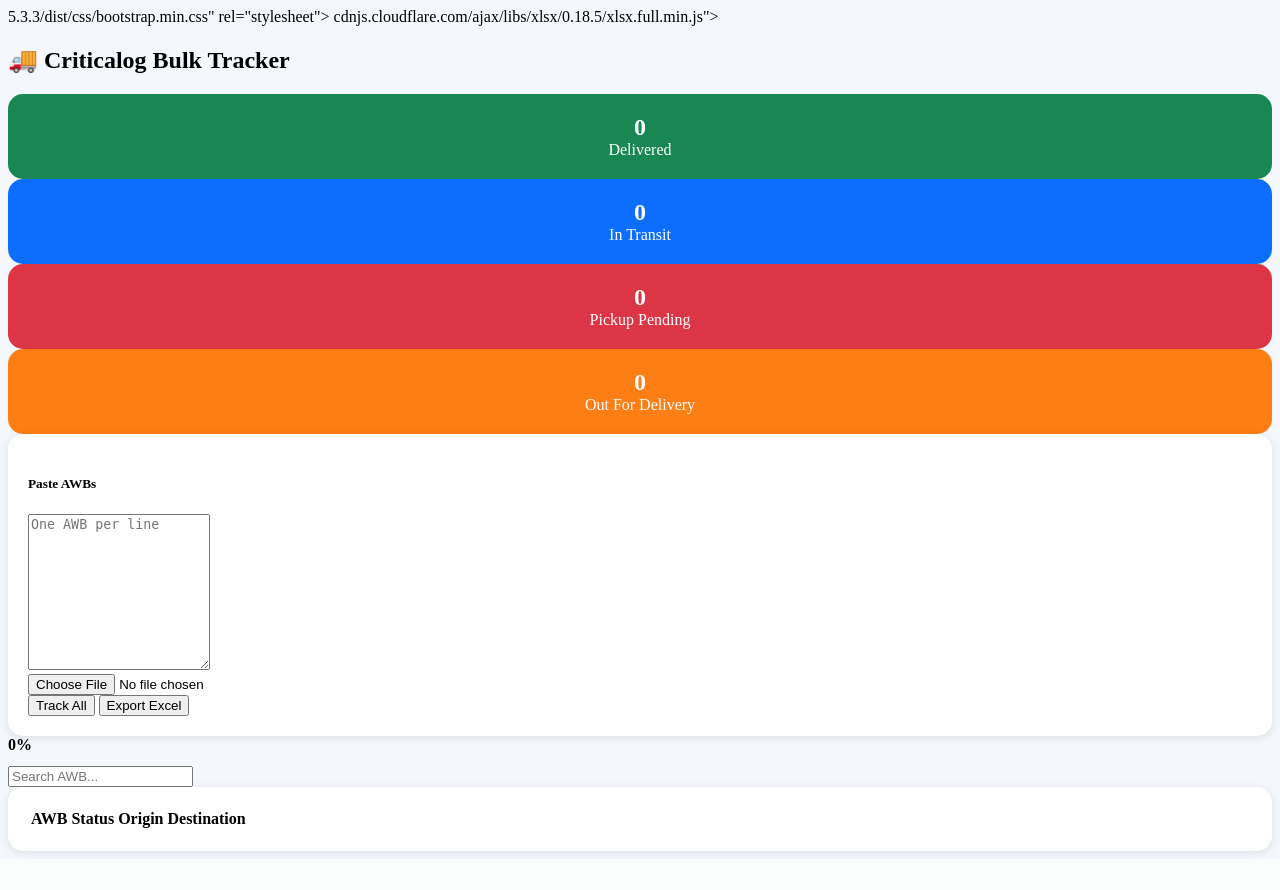
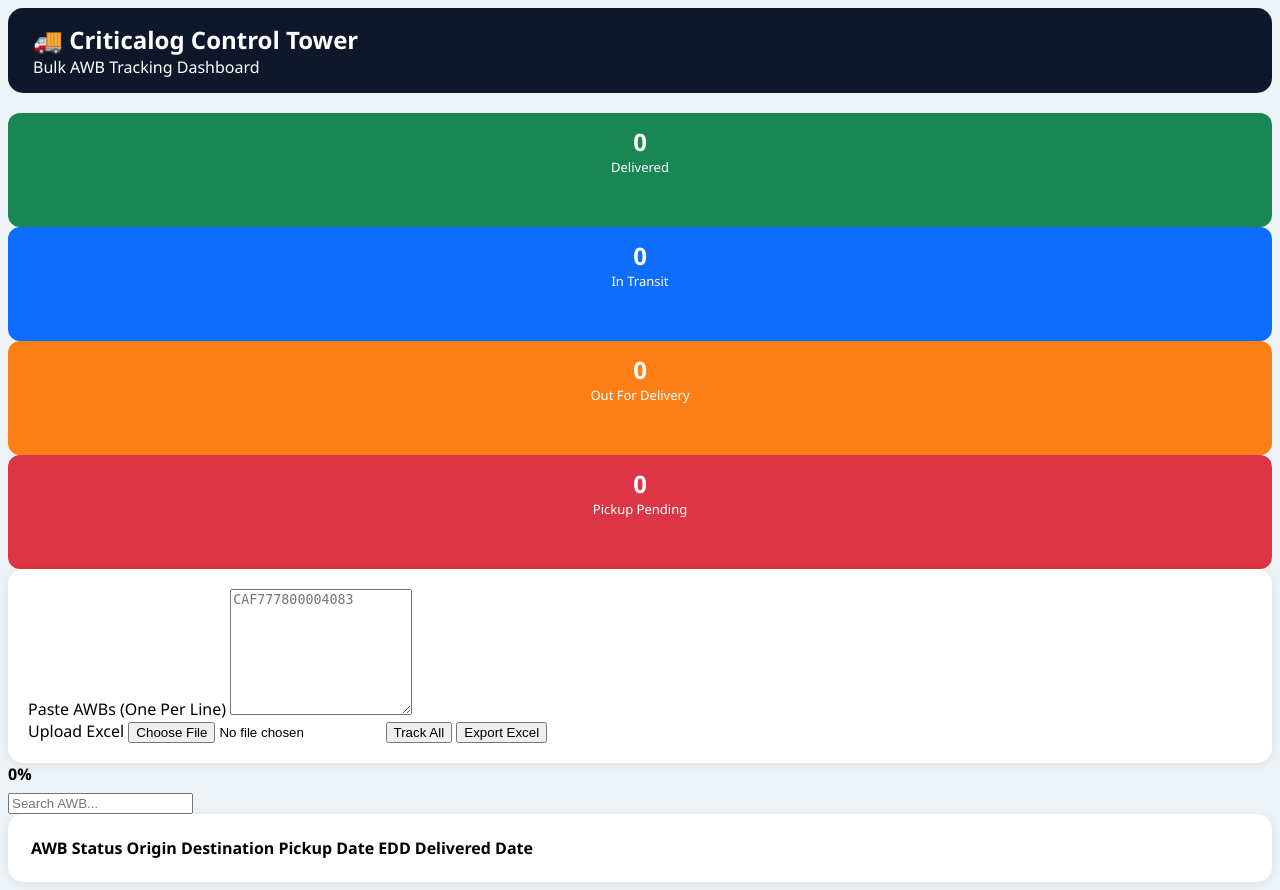
Before and after one commit to saurabbhsinha2/criticalog-bulk-tracker, a Flask app: page / in a window 1280 px wide. Before the commit the page ends 856 px from the top, so only its background shows below. Run offline with Flask 3, Linux system fonts and the light colour scheme; lists and menus that the app fills with data are empty.

Commit message:
Update index.html

```diff
--- a/templates/index.html
+++ b/templates/index.html
@@ -2,67 +2,82 @@
 <html lang="en">
 
 <head>
-
 <meta charset="UTF-8">
 <meta name="viewport" content="width=device-width, initial-scale=1">
 
-<title>Criticalog Bulk Tracker</title>
+<title>Criticalog Control Tower</title>
 
-5.3.3/dist/css/bootstrap.min.css" rel="stylesheet">
+<link href="https://cdn.jsdelivr.net/npm/3.3/dist/css/bootstrap.min.css
 
-cdnjs.cloudflare.com/ajax/libs/xlsx/0.18.5/xlsx.full.min.js"></script>
+<script src="https://cdnjs.cloudflare.com/ajax/libs/xlsx/0.18.5/xlsx.full.min.js"></script>
 
 <style>
 
 body{
-    background:#f4f7fb;
+    background:#edf2f7;
+    font-family:Segoe UI,Tahoma,sans-serif;
 }
 
-.dashboard-card{
+.top-header{
+    background:#0f172a;
+    color:white;
+    padding:15px 25px;
     border-radius:15px;
-    padding:20px;
-    color:white;
-    text-align:center;
+    margin-bottom:20px;
 }
 
-.delivered-card{
+.top-header h2{
+    margin:0;
+}
+
+.kpi-card{
+    border-radius:12px;
+    color:white;
+    padding:12px;
+    text-align:center;
+    height:90px;
+}
+
+.kpi-card h3{
+    margin:0;
+    font-size:24px;
+    font-weight:bold;
+}
+
+.kpi-card p{
+    margin:0;
+    font-size:13px;
+}
+
+.delivered{
     background:#198754;
 }
 
-.transit-card{
+.transit{
     background:#0d6efd;
 }
 
-.pending-card{
+.pending{
     background:#dc3545;
 }
 
-.ofd-card{
+.ofd{
     background:#fd7e14;
 }
 
-.dashboard-card h2{
-    margin:0;
-    font-weight:bold;
-}
-
-.main-box{
+.section-card{
     background:white;
     border-radius:15px;
     padding:20px;
-    box-shadow:0px 2px 10px rgba(0,0,0,0.10);
-}
-
-textarea{
-    resize:vertical;
+    box-shadow:0 2px 10px rgba(0,0,0,.08);
 }
 
 .progress{
-    height:30px;
+    height:28px;
 }
 
 #progressBar{
-    font-weight:bold;
+    font-weight:600;
 }
 
 .status-delivered{
@@ -81,6 +96,16 @@ textarea{
     background:#fff3cd !important;
 }
 
+.table th{
+    position:sticky;
+    top:0;
+    z-index:10;
+}
+
+textarea{
+    resize:vertical;
+}
+
 </style>
 
 </head>
@@ -89,74 +114,75 @@ textarea{
 
 <div class="container-fluid p-4">
 
-<h2 class="mb-4">
-🚚 Criticalog Bulk Tracker
-</h2>
+<div class="top-header">
+<h2>🚚 Criticalog Control Tower</h2>
+<div>Bulk AWB Tracking Dashboard</div>
+</div>
 
-<!-- Dashboard -->
+<div class="row g-2 mb-3">
 
-<div class="row mb-4">
-
-<div class="col-md-3 mb-3">
-<div class="dashboard-card delivered-card">
-<h2 id="deliveredCount">0</h2>
-<div>Delivered</div>
+<div class="col-md-3">
+<div class="kpi-card delivered">
+<h3 id="deliveredCount">0</h3>
+<p>Delivered</p>
 </div>
 </div>
 
-<div class="col-md-3 mb-3">
-<div class="dashboard-card transit-card">
-<h2 id="transitCount">0</h2>
-<div>In Transit</div>
+<div class="col-md-3">
+<div class="kpi-card transit">
+<h3 id="transitCount">0</h3>
+<p>In Transit</p>
 </div>
 </div>
 
-<div class="col-md-3 mb-3">
-<div class="dashboard-card pending-card">
-<h2 id="pendingCount">0</h2>
-<div>Pickup Pending</div>
+<div class="col-md-3">
+<div class="kpi-card ofd">
+<h3 id="ofdCount">0</h3>
+<p>Out For Delivery</p>
 </div>
 </div>
 
-<div class="col-md-3 mb-3">
-<div class="dashboard-card ofd-card">
-<h2 id="ofdCount">0</h2>
-<div>Out For Delivery</div>
+<div class="col-md-3">
+<div class="kpi-card pending">
+<h3 id="pendingCount">0</h3>
+<p>Pickup Pending</p>
 </div>
 </div>
 
 </div>
 
-<!-- AWB Input -->
+<div class="section-card mb-3">
 
-<div class="main-box mb-4">
+<div class="row">
 
-<h5>Paste AWBs</h5>
+<div class="col-md-8">
+
+<label class="form-label">
+Paste AWBs (One Per Line)
+</label>
 
 <textarea
 id="awbs"
 class="form-control"
-rows="10"
-placeholder="One AWB per line"></textarea>
+rows="8"
+placeholder="CAF777800004083"></textarea>
 
-<br>
+</div>
 
-<div class="row">
+<div class="col-md-4">
 
-<div class="col-md-4 mb-2">
+<label class="form-label">
+Upload Excel
+</label>
 
 <input
 type="file"
 id="excelFile"
-class="form-control"
+class="form-control mb-3"
 accept=".xlsx,.xls">
 
-</div>
-
-<div class="col-md-8">
-
 <button
-class="btn btn-primary"
+class="btn btn-primary w-100 mb-2"
 onclick="trackAll()">
 
 Track All
@@ -164,7 +190,7 @@ Track All
 </button>
 
 <button
-class="btn btn-success"
+class="btn btn-success w-100"
 onclick="exportTable()">
 
 Export Excel
@@ -177,9 +203,7 @@ Export Excel
 
 </div>
 
-<!-- Progress Bar -->
-
-<div class="mb-4">
+<div class="mb-3">
 
 <div class="progress">
 
@@ -196,8 +220,6 @@ style="width:0%">
 
 </div>
 
-<!-- Search -->
-
 <div class="mb-3">
 
 <input
@@ -209,9 +231,7 @@ onkeyup="searchTable()">
 
 </div>
 
-<!-- Table -->
-
-<div class="main-box">
+<div class="section-card">
 
 <div class="table-responsive">
 
@@ -222,12 +242,13 @@ class="table table-bordered table-hover">
 <thead class="table-dark">
 
 <tr>
-
 <th>AWB</th>
 <th>Status</th>
 <th>Origin</th>
 <th>Destination</th>
-
+<th>Pickup Date</th>
+<th>EDD</th>
+<th>Delivered Date</th>
 </tr>
 
 </thead>
@@ -256,15 +277,15 @@ document.getElementById("awbs")
 .filter(x=>x);
 
 if(awbs.length===0){
-alert("Please enter AWBs");
+alert("Enter AWBs");
 return;
 }
 
-let progress =
+const progress =
 document.getElementById("progressBar");
 
-progress.style.width="20%";
-progress.innerText="Tracking...";
+progress.style.width="5%";
+progress.innerHTML="Starting...";
 
 const response =
 await fetch("/track",{
@@ -281,122 +302,119 @@ awbs:awbs
 
 });
 
-const data = await response.json();
+const data =
+await response.json();
+
+const tbody =
+document.getElementById("results");
+
+tbody.innerHTML="";
 
 let delivered=0;
 let transit=0;
 let pending=0;
 let ofd=0;
 
-const tbody =
-document.getElementById("results");
-
-tbody.innerHTML="";
-
 data.forEach((item,index)=>{
 
-let rowClass="";
+let cls="";
 
 if(item.status==="Delivered"){
 delivered++;
-rowClass="status-delivered";
+cls="status-delivered";
 }
-
 else if(item.status==="In Transit"){
 transit++;
-rowClass="status-transit";
+cls="status-transit";
 }
-
 else if(item.status==="Pickup Pending"){
 pending++;
-rowClass="status-pending";
+cls="status-pending";
 }
-
 else if(item.status==="Out For Delivery"){
 ofd++;
-rowClass="status-ofd";
+cls="status-ofd";
 }
 
 tbody.innerHTML += `
-
-<tr class="${rowClass}">
-<td>${item.awb}</td>
-<td>${item.status}</td>
-<td>${item.origin}</td>
-<td>${item.destination}</td>
+<tr class="${cls}">
+<td>${item.awb || ''}</td>
+<td>${item.status || ''}</td>
+<td>${item.origin || ''}</td>
+<td>${item.destination || ''}</td>
+<td>${item.pickup_date || ''}</td>
+<td>${item.edd || ''}</td>
+<td>${item.delivered_date || ''}</td>
 </tr>
-
 `;
 
 let pct =
 Math.round(
-((index+1)/data.length)*100
+((index+1) / data.length) * 100
 );
 
 progress.style.width =
 pct + "%";
 
-progress.innerText =
+progress.innerHTML =
 pct + "%";
 
 });
 
-document.getElementById("deliveredCount").innerText=delivered;
-document.getElementById("transitCount").innerText=transit;
-document.getElementById("pendingCount").innerText=pending;
-document.getElementById("ofdCount").innerText=ofd;
+document.getElementById("deliveredCount").innerHTML =
+delivered;
 
-progress.innerText="Completed";
+document.getElementById("transitCount").innerHTML =
+transit;
+
+document.getElementById("ofdCount").innerHTML =
+ofd;
+
+document.getElementById("pendingCount").innerHTML =
+pending;
+
+progress.innerHTML="Completed";
+
+}
+
+function searchTable(){
+
+let filter =
+document.getElementById("searchBox")
+.value
+.toUpperCase();
+
+let rows =
+document.querySelectorAll(
+"#resultTable tbody tr"
+);
+
+rows.forEach(row=>{
+
+let awb =
+row.cells[0].innerText.toUpperCase();
+
+row.style.display =
+awb.includes(filter)
+? ""
+: "none";
+
+});
 
 }
 
 function exportTable(){
 
-const table =
+let table =
 document.getElementById("resultTable");
 
-const workbook =
+let wb =
 XLSX.utils.table_to_book(table);
 
 XLSX.writeFile(
-workbook,
+wb,
 "Criticalog_Report.xlsx"
 );
-
-}
-
-function searchTable(){
-
-let input =
-document.getElementById("searchBox");
-
-let filter =
-input.value.toUpperCase();
-
-let table =
-document.getElementById("resultTable");
-
-let tr =
-table.getElementsByTagName("tr");
-
-for(let i=1;i<tr.length;i++){
-
-let td =
-tr[i].getElementsByTagName("td")[0];
-
-if(td){
-
-let txt =
-td.textContent || td.innerText;
-
-tr[i].style.display =
-txt.toUpperCase().indexOf(filter)>-1
-? ""
-: "none";
-
-}
-
-}
 
 }
 
@@ -417,7 +435,10 @@ const data =
 new Uint8Array(evt.target.result);
 
 const workbook =
-XLSX.read(data,{type:'array'});
+XLSX.read(
+data,
+{type:"array"}
+);
 
 const sheet =
 workbook.Sheets[
@@ -452,5 +473,4 @@ reader.readAsArrayBuffer(file);
 </script>
 
 </body>
-
 </html>
```
